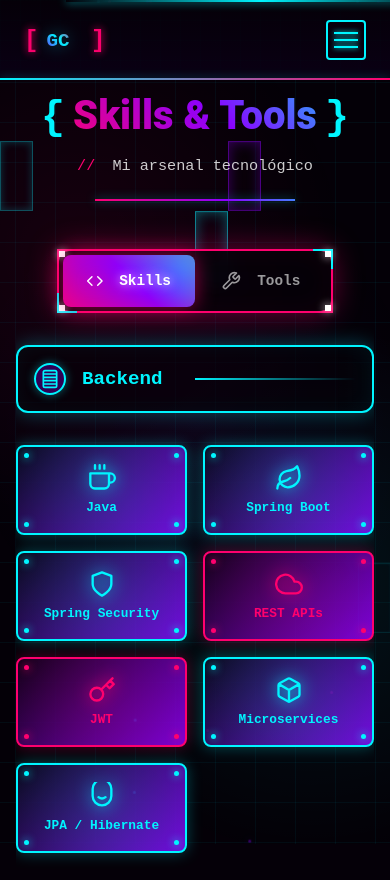
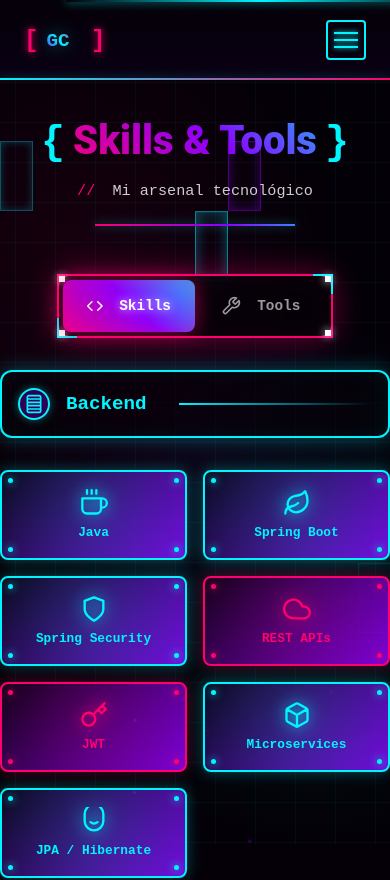
Before and after one commit to Garbi-Collector/garbi-collector.github.io, an Angular app: page /skills in a window 390 px wide. Shown: the top 880 px of the page. Built offline with nearby package versions, Linux system fonts and the light colour scheme.

Commit message:
fix inpadding

```diff
--- a/src/app/pages/skills/skills.component.scss
+++ b/src/app/pages/skills/skills.component.scss
@@ -2,11 +2,11 @@
 
 .skills-section {
   min-height: 100vh;
-  padding: calc($spacing-xl + 80px) 0 $spacing-xl 0;
+  padding-top: 60%;
   position: relative;
 
   @media (max-width: 768px) {
-    padding: calc($spacing-lg + 60px) $spacing-sm $spacing-lg $spacing-sm;
+    padding-top: 30%;
   }
 }
 
```
